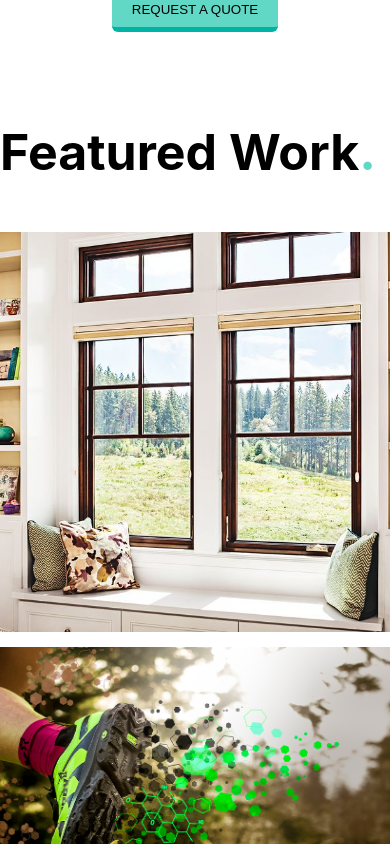
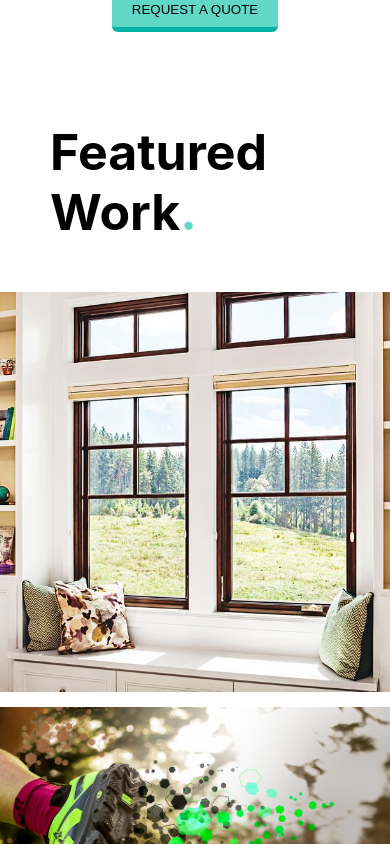
Before and after one commit to leoarthurwall/LW-Website, a React (Create React App) app: page / in a window 390 px wide. Shown: the part 3820-4664 px from the top of the page. Built offline with nearby package versions, Linux system fonts and the light colour scheme.

Commit message:
work - removed minimum width so it's response to mobile. added margin left for header for breakpoints below 990

```diff
--- a/src/Components/Work/Work.module.css
+++ b/src/Components/Work/Work.module.css
@@ -32,7 +32,6 @@
 }
 
 .gridItem {
-  min-width: 400px;
   height: 400px;
   background-color: var(--secondary);
   position: relative;
@@ -94,4 +93,12 @@
   .container {
     margin: 0px;
   }
+  .header {
+    margin-left: 100px;
+  }
 }
+@media only screen and (max-width: 760px) {
+  .header {
+    margin-left: 50px;
+  }
+}
```
